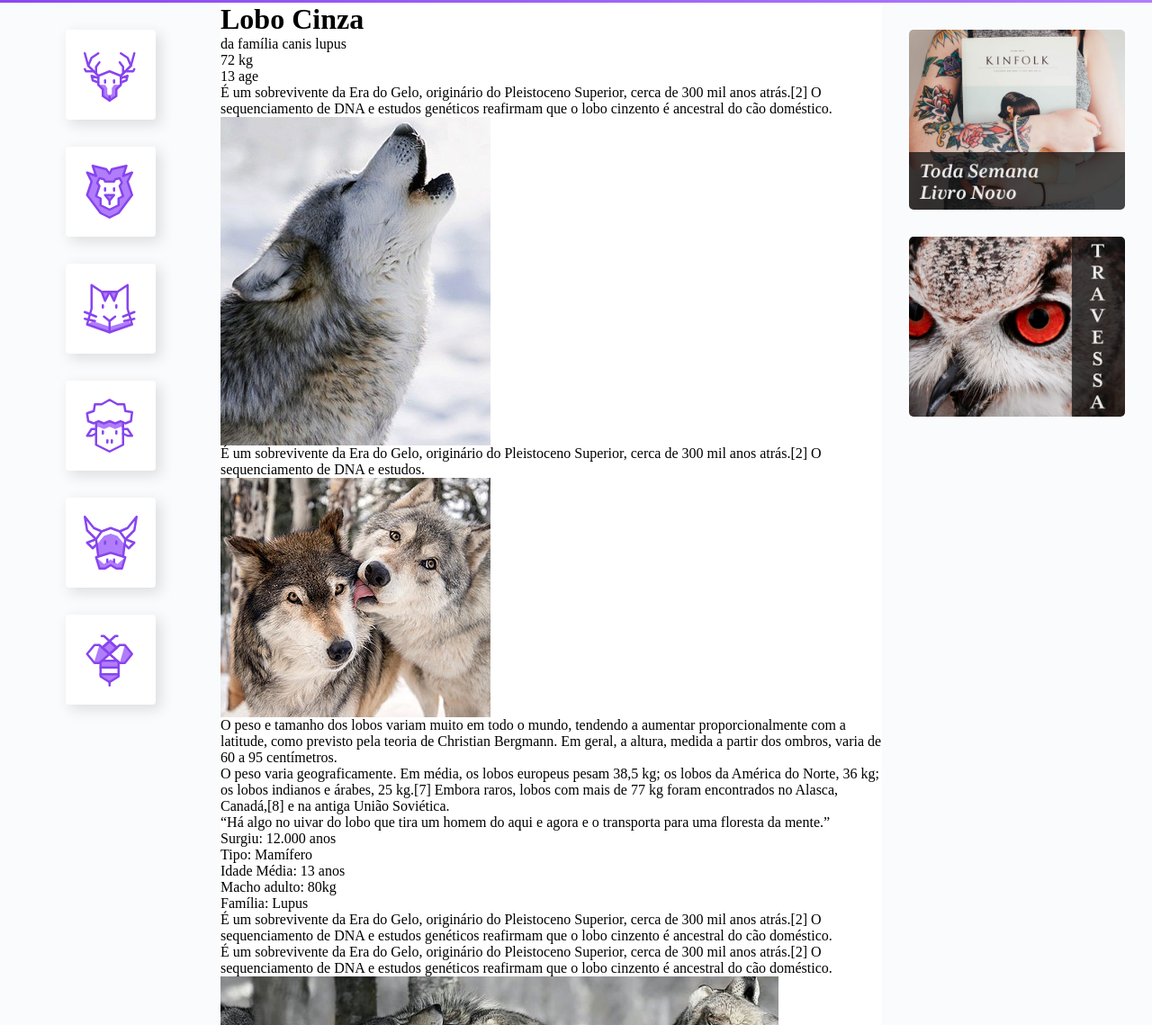
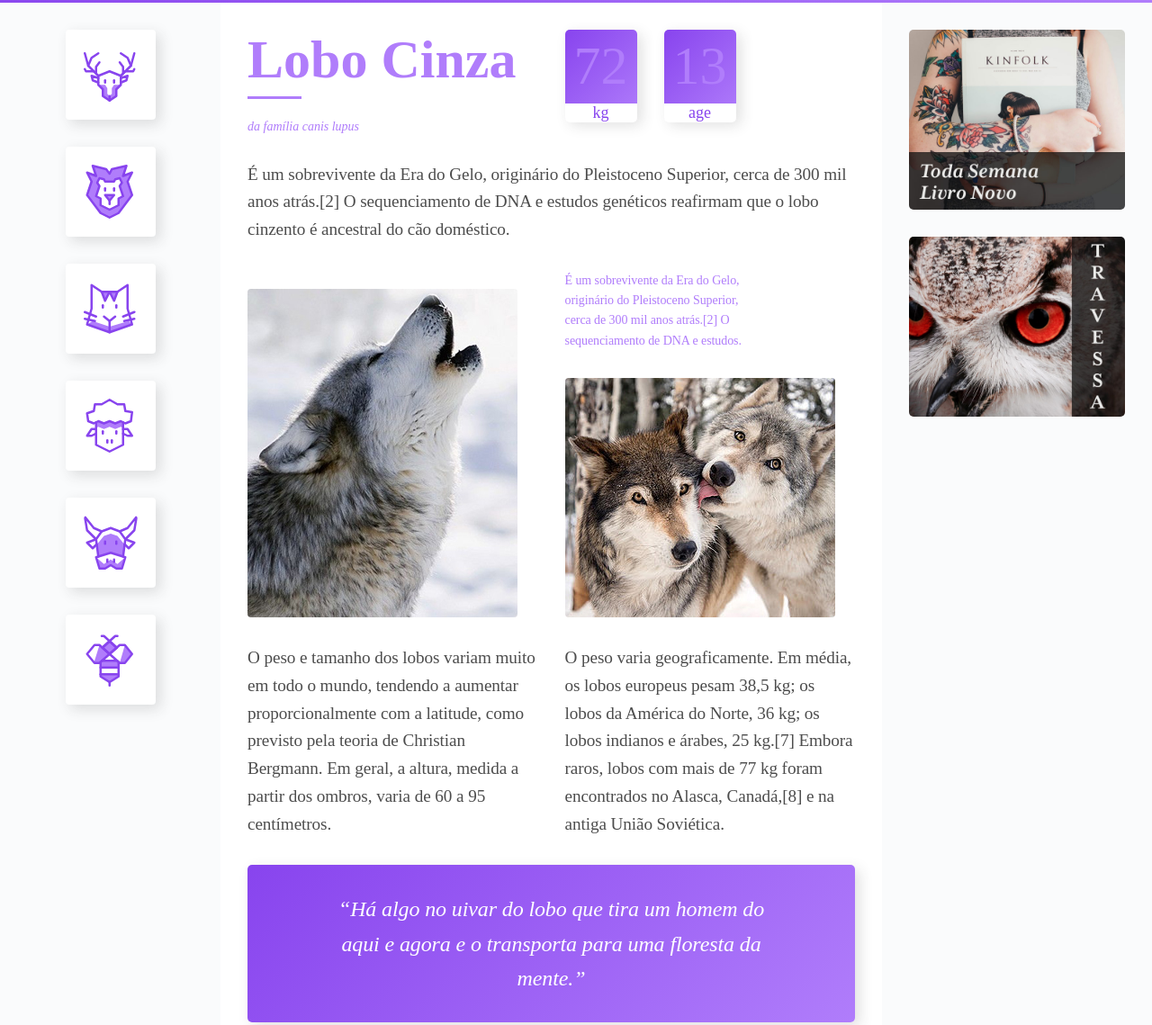
Before and after one commit to luuizz/wildbeast, a plain HTML site: page index.html in a window 1280 px wide. Shown: the part 98-1237 px from the top of the page at 90% size. Drawn offline with Linux system fonts and the light colour scheme; a web font is replaced by a local one.

Commit message:
feat: finalizado versão desktop

```diff
--- a/index.html
+++ b/index.html
@@ -88,13 +88,13 @@
           <span class="rotulo">age</span>
         </div>
       </div>
-      <p>É um sobrevivente da Era do Gelo, originário do Pleistoceno Superior, cerca de 300 mil anos atrás.[2] O sequenciamento de DNA e estudos genéticos reafirmam que o lobo cinzento é ancestral do cão doméstico. </p>
+      <p class="col-wide">É um sobrevivente da Era do Gelo, originário do Pleistoceno Superior, cerca de 300 mil anos atrás.[2] O sequenciamento de DNA e estudos genéticos reafirmam que o lobo cinzento é ancestral do cão doméstico. </p>
 
-      <img src="./assets/wolf1.jpg" alt="Lobo 1">
-      <p>É um sobrevivente da Era do Gelo, originário do Pleistoceno Superior, cerca de 300 mil anos atrás.[2] O sequenciamento de DNA e estudos.
+      <img class="img-01" src="./assets/wolf1.jpg" alt="Lobo 1">
+      <p class="destaque">É um sobrevivente da Era do Gelo, originário do Pleistoceno Superior, cerca de 300 mil anos atrás.[2] O sequenciamento de DNA e estudos.
       </p>
 
-      <img src="./assets/wolf2.jpg" alt="Lobo 2">
+      <img class="img-02" src="./assets/wolf2.jpg" alt="Lobo 2">
 
       <p>
         O peso e tamanho dos lobos variam muito em todo o mundo, tendendo a aumentar proporcionalmente com a latitude, como previsto pela teoria de Christian Bergmann. Em geral, a altura, medida a partir dos ombros, varia de 60 a 95 centímetros.
@@ -103,7 +103,7 @@
       <p>O peso varia geograficamente. Em média, os lobos europeus pesam 38,5 kg; os lobos da América do Norte, 36 kg; os lobos indianos e árabes, 25 kg.[7] Embora raros, lobos com mais de 77 kg foram encontrados no Alasca, Canadá,[8] e na antiga União Soviética.
       </p>
 
-      <blockquote class="citacao">
+      <blockquote class="citacao col-wide">
         <p>“Há algo no uivar do lobo que tira um homem do aqui e agora e o transporta para uma floresta da mente.”</p>
       </blockquote>
 
@@ -123,7 +123,7 @@
         </p>
       </div>
 
-      <img src="./assets/wolf3.jpg" alt="Wolf 3">
+      <img class="col-wide" src="./assets/wolf3.jpg" alt="Wolf 3">
     </main>
 
     <aside class="anuncios">
--- a/scss/_home.scss
+++ b/scss/_home.scss
@@ -59,3 +59,132 @@
     border-radius: 5px;
   }
 }
+
+.content {
+  max-width: 900px;
+  margin: 0 auto;
+  padding: 30px;
+  display: grid;
+  grid-template-columns: 1fr 1fr;
+  gap: 30px;
+  p {
+    font-size: 1.2rem;
+    line-height: 1.6;
+    letter-spacing: -0.005em;
+    color: rgba(0, 0, 0, 0.7);
+  }
+  .informacoes {
+    p + p {
+      margin-top: 30px;
+    }
+  }
+  .titulo {
+    color: #b07dfb;
+    h1 {
+      font-size: 3.75rem;
+      line-height: 1.125;
+      margin-bottom: 30px;
+      position: relative;
+      &::after {
+        content: '';
+        display: block;
+        width: 60px;
+        height: 3px;
+        background: currentColor;
+        position: absolute;
+        margin-top: 6px;
+      }
+    }
+    span {
+      font-size: 0.875rem;
+      font-style: italic;
+    }
+  }
+
+  .caracteristicas {
+    display: flex;
+    align-items: flex-start;
+    span {
+      display: block;
+      color: #8844ee;
+    }
+    & > div {
+      width: 80px;
+      text-align: center;
+      background: linear-gradient(135deg, #8844ee, #b07dfb);
+      border-radius: 5px;
+      box-shadow: 5px 5px 15px 0px rgba(44, 44, 44, 0.15);
+      position: relative;
+
+      .numero {
+        color: #b07dfb;
+        font-size: 3.75rem;
+        line-height: 1;
+        margin: 10px auto;
+      }
+      .rotulo {
+        font-size: 1.125rem;
+        background: #fff;
+        border-radius: 0 0 5px 5px;
+        position: relative;
+        top: 2px;
+      }
+      &:first-child {
+        margin-right: 30px;
+      }
+    }
+  }
+
+  .destaque {
+    font-size: 0.875rem;
+    color: #b07dfb;
+    max-width: 16em;
+  }
+  .citacao,
+  .atributos {
+    padding: 30px;
+    border-radius: 5px;
+    box-shadow: 5px 5px 15px 0px rgba(44, 44, 44, 0.15);
+    background: linear-gradient(135deg, #8844ee, #b07dfb);
+  }
+
+  .citacao {
+    p {
+      font-size: 1.5rem;
+      font-style: italic;
+      text-align: center;
+      color: #fff;
+      max-width: 500px;
+      margin: 0 auto;
+    }
+  }
+
+  .atributos {
+    align-self: start;
+    li {
+      color: #fff;
+      font-family: Courier, monospace;
+      font-size: 1.125rem;
+      padding: 10px;
+      & + li {
+        border-top: 2px solid #b07dfb;
+      }
+    }
+  }
+}
+
+.col-wide {
+  grid-column: 1 / -1;
+}
+
+.img-01 {
+  grid-row: span 2;
+  align-self: end;
+  border-radius: 4px;
+}
+.img-02 {
+  align-self: end;
+}
+.item-2 {
+  align-self: end;
+}
--- a/scss/_reset.scss
+++ b/scss/_reset.scss
@@ -15,6 +15,7 @@ a {
 img {
   display: block;
   max-width: 100%;
+  border-radius: 4px;
 }
 
 ul {
```
Also changed, not shown: css/main.min.css.
